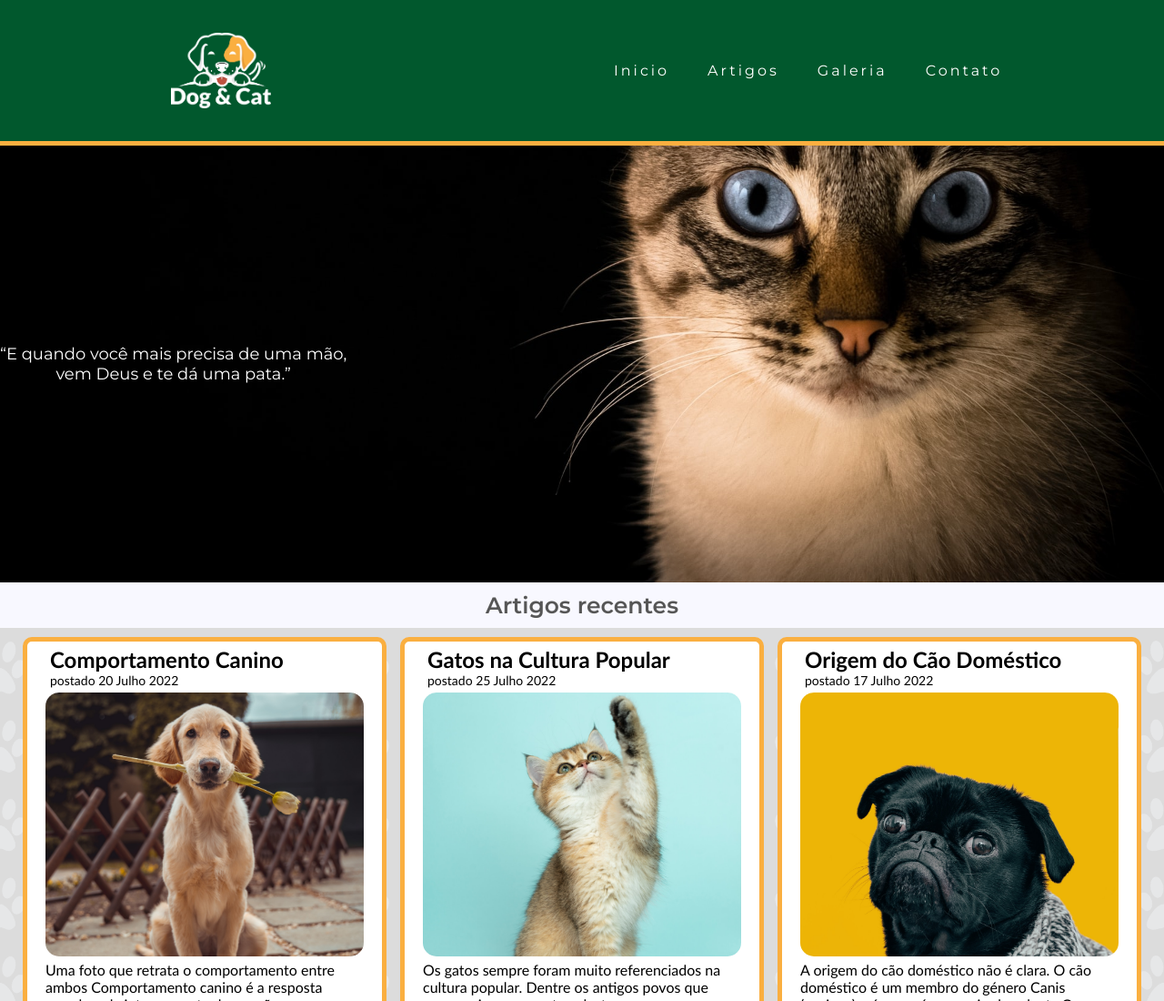
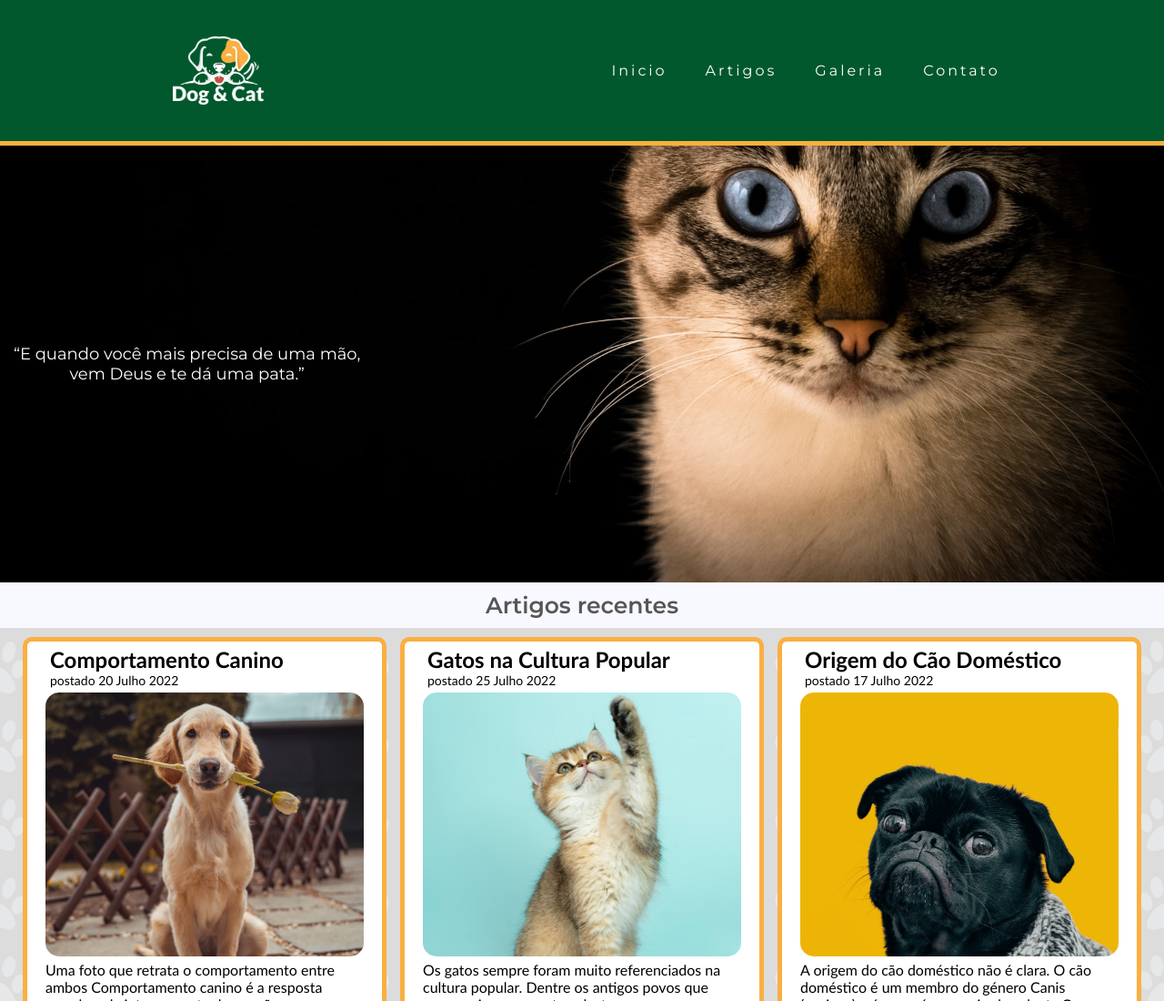
Before and after one commit to jesiellsouza/Blog-Dog-Cat, a plain HTML site: page index.html in a window 1280 px wide. Shown: the top 1100 px of the page at 91% size. Drawn offline with Linux system fonts and the light colour scheme.

Commit message:
commit-i

```diff
--- a/css/style.css
+++ b/css/style.css
@@ -36,7 +36,7 @@ nav {
 }
 
 .logo img {
-    width: 120px;
+    width: 110px;
     padding: 5px;
 }
 
@@ -124,7 +124,7 @@ nav {
     font-family: 'Montserrat', sans-serif;
     font-size: 18px;
     text-align: center;
-
+    margin: 0 15px;
 }
 
 .postagem-recentes-title {
@@ -145,6 +145,7 @@ nav {
     display: flex;
     justify-content: center;
     background-image: url(../img/teste.png);
+    background-attachment: fixed;
     background-position: top;
     background-color: gainsboro;
     background-size: 80px;
```
